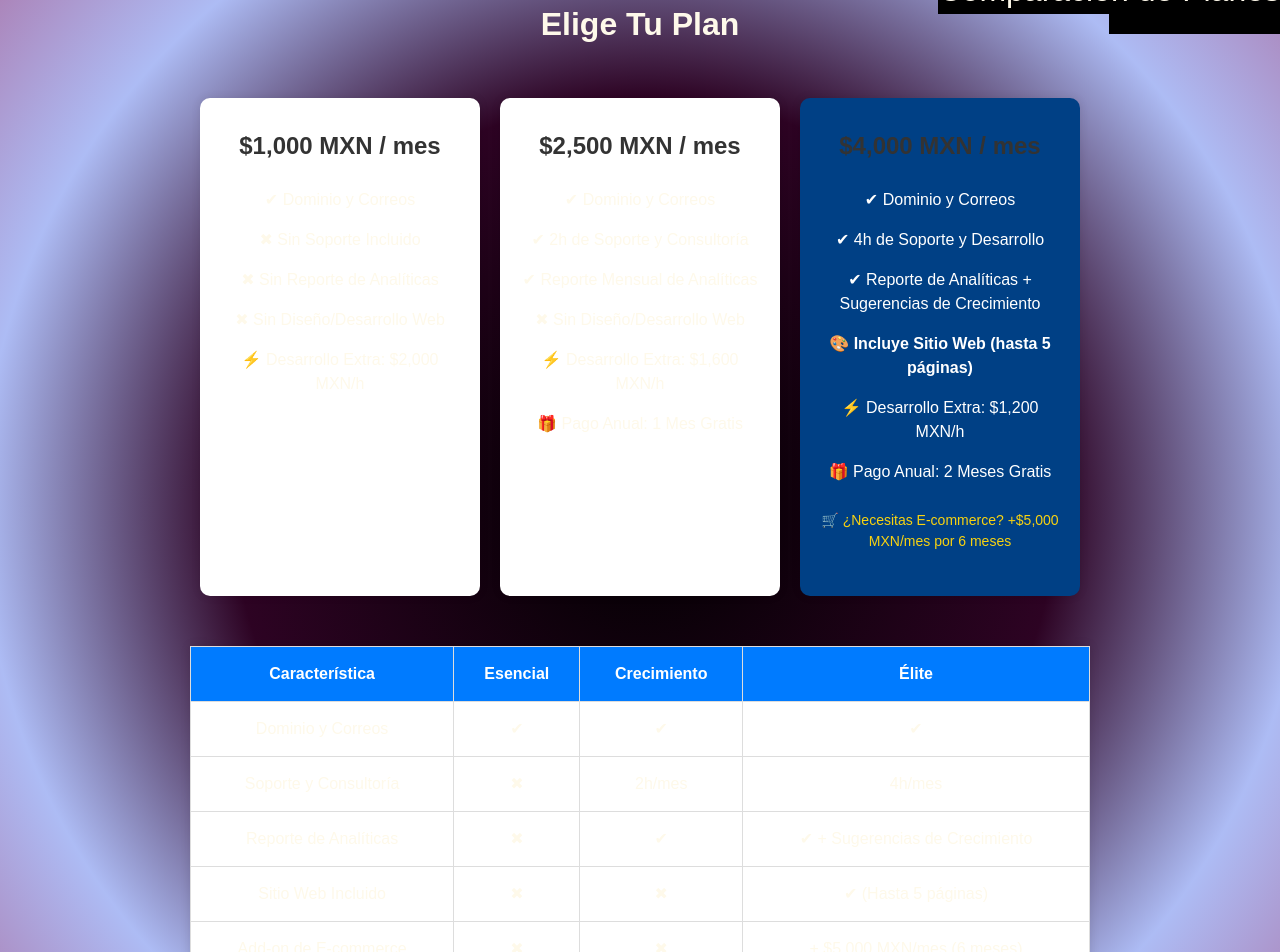
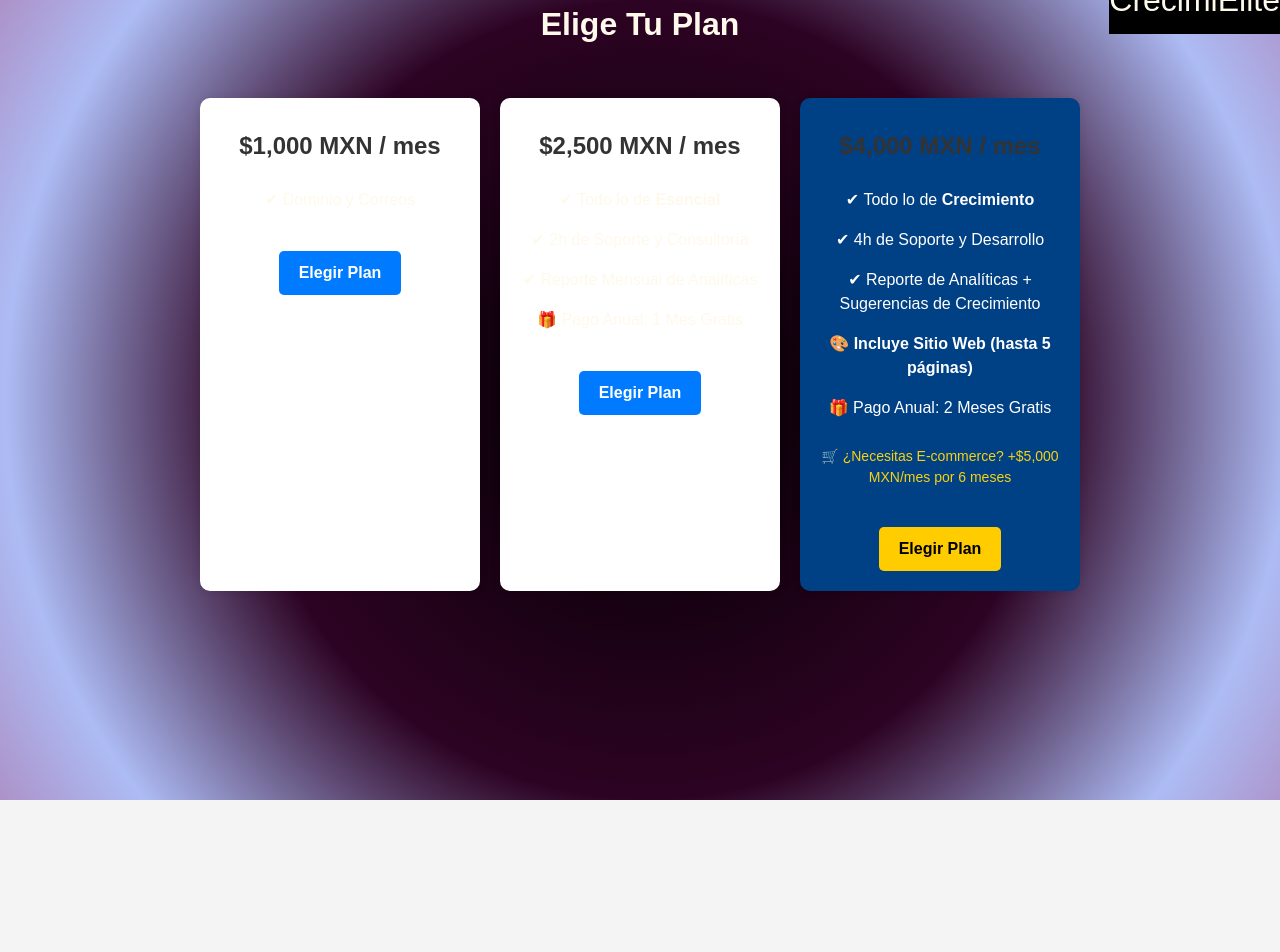
Before and after one commit to BennyRaccoon/buncult-website, a Next.js app: page /oferta-web in a window 1280 px wide. Shown: the top 952 px of the page. After the commit the page ends 800 px from the top, so only its background shows below. Built offline with nearby package versions, Linux system fonts and the light colour scheme.

Commit message:
Update page.js

```diff
--- a/app/oferta-web/page.js
+++ b/app/oferta-web/page.js
@@ -3,87 +3,44 @@ import "./styles.css"; // Import CSS file
 export default function Page() {
   return (
     <main>
+
       <h1>Elige Tu Plan</h1>
       <div className="container">
         <div className="plan">
           <h2>Esencial</h2>
           <div className="price">$1,000 MXN / mes</div>
           <ul className="features">
-                  <li>✔ Dominio y Correos</li>
-                  <li>✖ Sin Soporte Incluido</li>
-                  <li>✖ Sin Reporte de Analíticas</li>
-                  <li>✖ Sin Diseño/Desarrollo Web</li>
-                  <li>⚡ Desarrollo Extra: $2,000 MXN/h</li>
+            <li><span className="icon">✔</span> Dominio y Correos</li>
           </ul>
+          <a href="#" className="btn">Elegir Plan</a>
         </div>
 
         <div className="plan">
           <h2>Crecimiento</h2>
           <div className="price">$2,500 MXN / mes</div>
           <ul className="features">
-                  <li>✔ Dominio y Correos</li>
-                  <li>✔ 2h de Soporte y Consultoría</li>
-                  <li>✔ Reporte Mensual de Analíticas</li>
-                  <li>✖ Sin Diseño/Desarrollo Web</li>
-                  <li>⚡ Desarrollo Extra: $1,600 MXN/h</li>
-                  <li>🎁 Pago Anual: 1 Mes Gratis</li>
+            <li><span className="icon">✔</span> Todo lo de <strong>Esencial</strong></li>
+            <li><span className="icon">✔</span> 2h de Soporte y Consultoría</li>
+            <li><span className="icon">✔</span> Reporte Mensual de Analíticas</li>
+            <li><span className="icon">🎁</span> Pago Anual: 1 Mes Gratis</li>
           </ul>
+          <a href="#" className="btn">Elegir Plan</a>
         </div>
 
         <div className="plan elite">
           <h2>Élite</h2>
           <div className="price">$4,000 MXN / mes</div>
           <ul className="features">
-                  <li>✔ Dominio y Correos</li>
-                  <li>✔ 4h de Soporte y Desarrollo</li>
-                  <li>✔ Reporte de Analíticas + Sugerencias de Crecimiento</li>
-                  <li>🎨 <strong>Incluye Sitio Web (hasta 5 páginas)</strong></li>
-                  <li>⚡ Desarrollo Extra: $1,200 MXN/h</li>
-                  <li>🎁 Pago Anual: 2 Meses Gratis</li>
-                  <li className="ecommerce-add">🛒 ¿Necesitas E-commerce? +$5,000 MXN/mes por 6 meses</li>
+            <li><span className="icon">✔</span> Todo lo de <strong>Crecimiento</strong></li>
+            <li><span className="icon">✔</span> 4h de Soporte y Desarrollo</li>
+            <li><span className="icon">✔</span> Reporte de Analíticas + Sugerencias de Crecimiento</li>
+            <li><span className="icon">🎨</span> <strong>Incluye Sitio Web (hasta 5 páginas)</strong></li>
+            <li><span className="icon">🎁</span> Pago Anual: 2 Meses Gratis</li>
+            <li className="ecommerce-add"><span className="icon">🛒</span> ¿Necesitas E-commerce? +$5,000 MXN/mes por 6 meses</li>
           </ul>
+          <a href="#" className="btn">Elegir Plan</a>
         </div>
       </div>
-
-      <h2>Comparación de Planes</h2>
-      <table className="comparison-table">
-          <tr>
-              <th>Característica</th>
-              <th>Esencial</th>
-              <th>Crecimiento</th>
-              <th className="highlight">Élite</th>
-          </tr>
-          <tr>
-              <td>Dominio y Correos</td>
-              <td>✔</td>
-              <td>✔</td>
-              <td>✔</td>
-          </tr>
-          <tr>
-              <td>Soporte y Consultoría</td>
-              <td>✖</td>
-              <td>2h/mes</td>
-              <td>4h/mes</td>
-          </tr>
-          <tr>
-              <td>Reporte de Analíticas</td>
-              <td>✖</td>
-              <td>✔</td>
-              <td>✔ + Sugerencias de Crecimiento</td>
-          </tr>
-          <tr>
-              <td>Sitio Web Incluido</td>
-              <td>✖</td>
-              <td>✖</td>
-              <td>✔ (Hasta 5 páginas)</td>
-          </tr>
-          <tr>
-              <td>Add-on de E-commerce</td>
-              <td>✖</td>
-              <td>✖</td>
-              <td>+ $5,000 MXN/mes (6 meses)</td>
-          </tr>
-      </table>
     </main>
   )
 }
```
Lines whose indentation alone changed are shown as unchanged.
